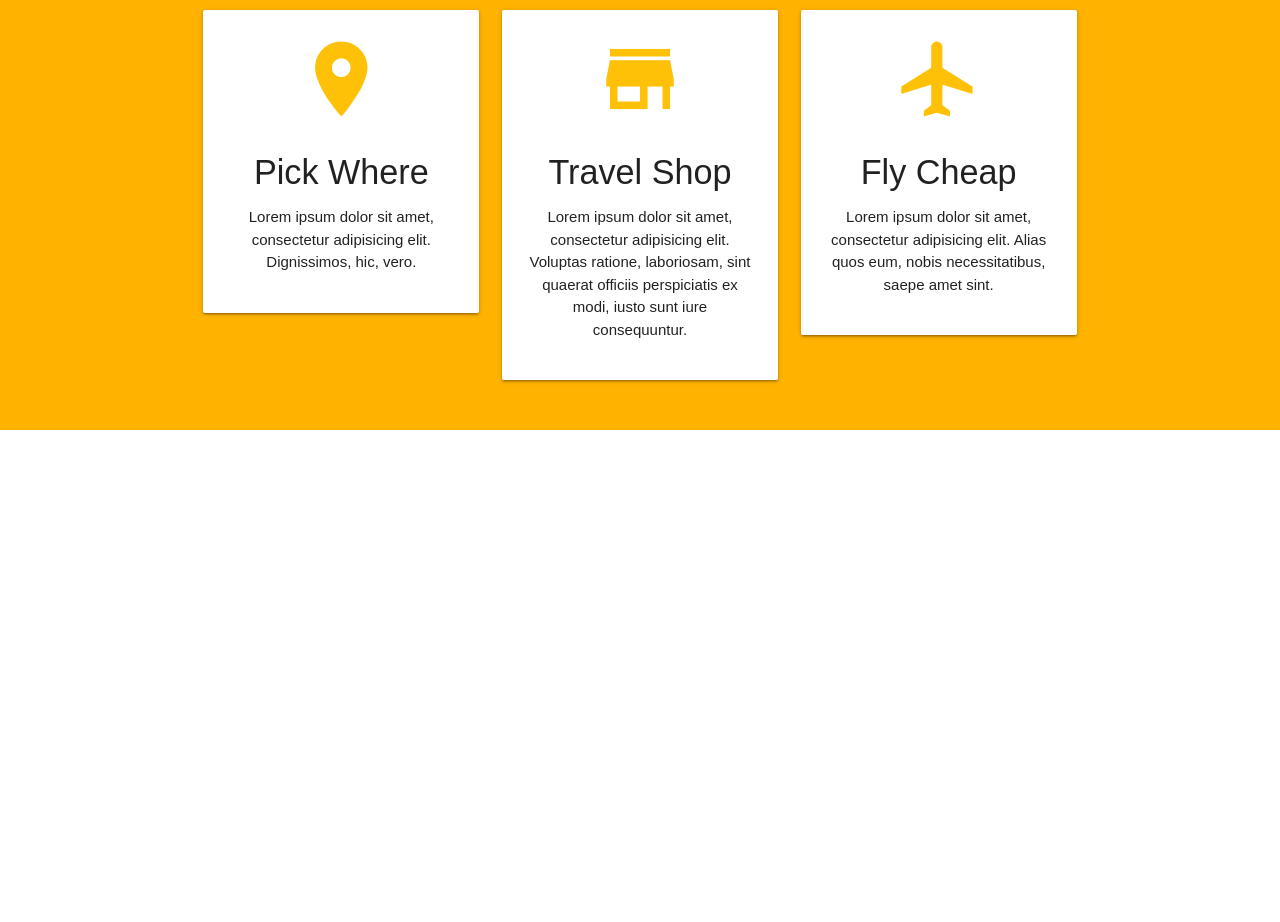
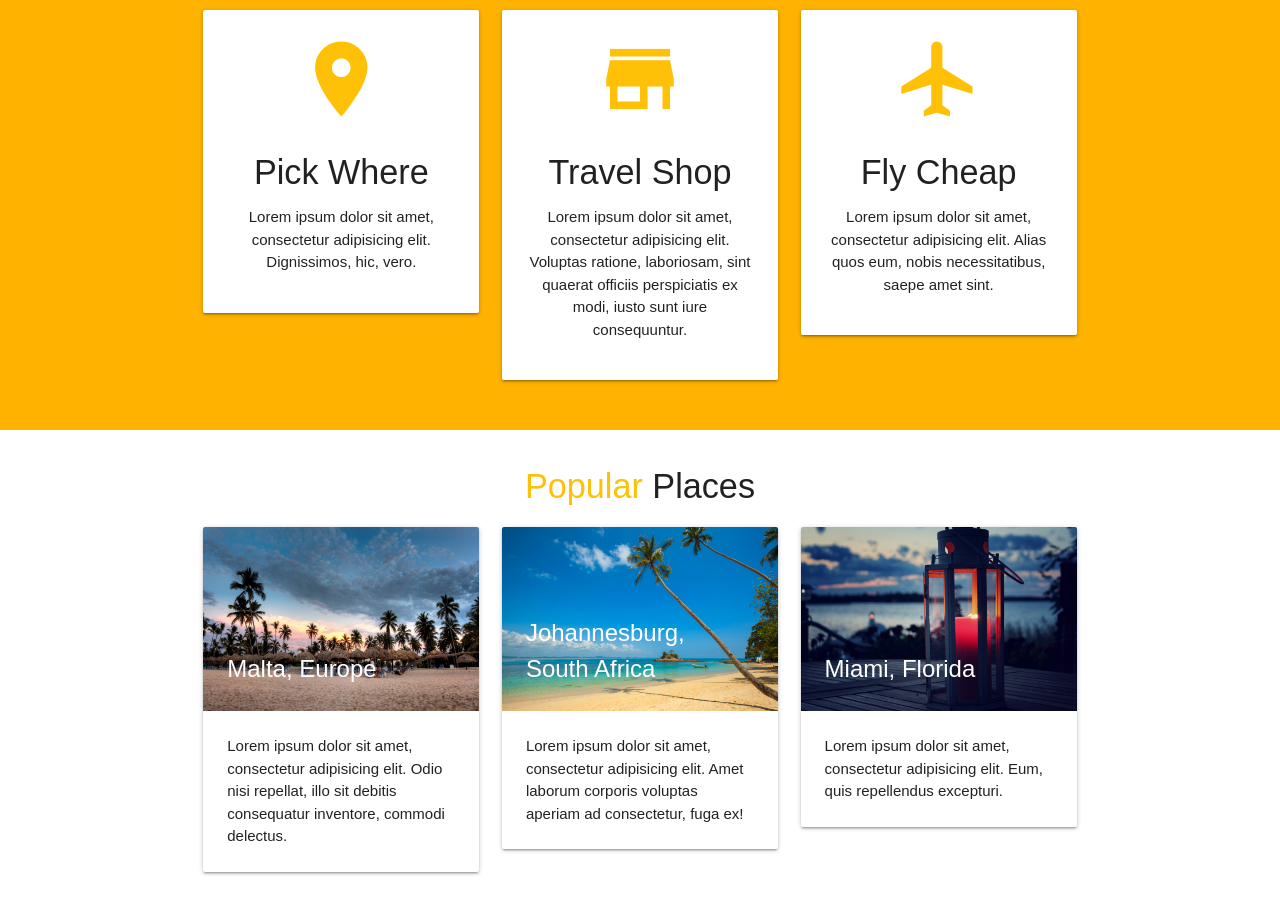
Before and after one commit to charlesmartinreed/css-materialize-example-singlepage, a plain HTML site: page index.html in a window 1280 px wide. Shown: the part 805-1727 px from the top of the page. Before the commit the page ends 1235 px from the top, so only its background shows below. Drawn offline with nearby package versions, Linux system fonts and the light colour scheme.

Commit message:
Add popular places section.

```diff
--- a/index.html
+++ b/index.html
@@ -142,6 +142,48 @@
 			</div>
 		</section>
 
+		<!-- Section: Popular places  -->
+		<section id="popular" class="section section-popular scrollspy">
+			<div class="container">
+				<div class="row">
+					<h4 class="center"><span class="amber-text">Popular</span> Places</h4>
+					<div class="col s12 m4">
+						<div class="card">
+							<div class="card-image">
+								<img src="img/resort1.jpg" alt="">
+								<span class="card-title">Malta, Europe</span>
+							</div>
+							<div class="card-content">
+								Lorem ipsum dolor sit amet, consectetur adipisicing elit. Odio nisi repellat, illo sit debitis consequatur inventore, commodi delectus.
+							</div>
+						</div>
+					</div>
+					<div class="col s12 m4">
+						<div class="card">
+							<div class="card-image">
+								<img src="img/resort2.jpg" alt="">
+								<span class="card-title">Johannesburg, South Africa</span>
+							</div>
+							<div class="card-content">
+								Lorem ipsum dolor sit amet, consectetur adipisicing elit. Amet laborum corporis voluptas aperiam ad consectetur, fuga ex!
+							</div>
+						</div>
+					</div>
+					<div class="col s12 m4">
+						<div class="card">
+							<div class="card-image">
+								<img src="img/resort3.jpg" alt="">
+								<span class="card-title">Miami, Florida</span>
+							</div>
+							<div class="card-content">
+								Lorem ipsum dolor sit amet, consectetur adipisicing elit. Eum, quis repellendus excepturi.
+							</div>
+						</div>
+					</div>
+				</div>
+			</div>
+		</section>
+
 
 		<!-- Compiled and minified JavaScript -->
     <script src="https://cdnjs.cloudflare.com/ajax/libs/materialize/1.0.0/js/materialize.min.js"></script>
```
